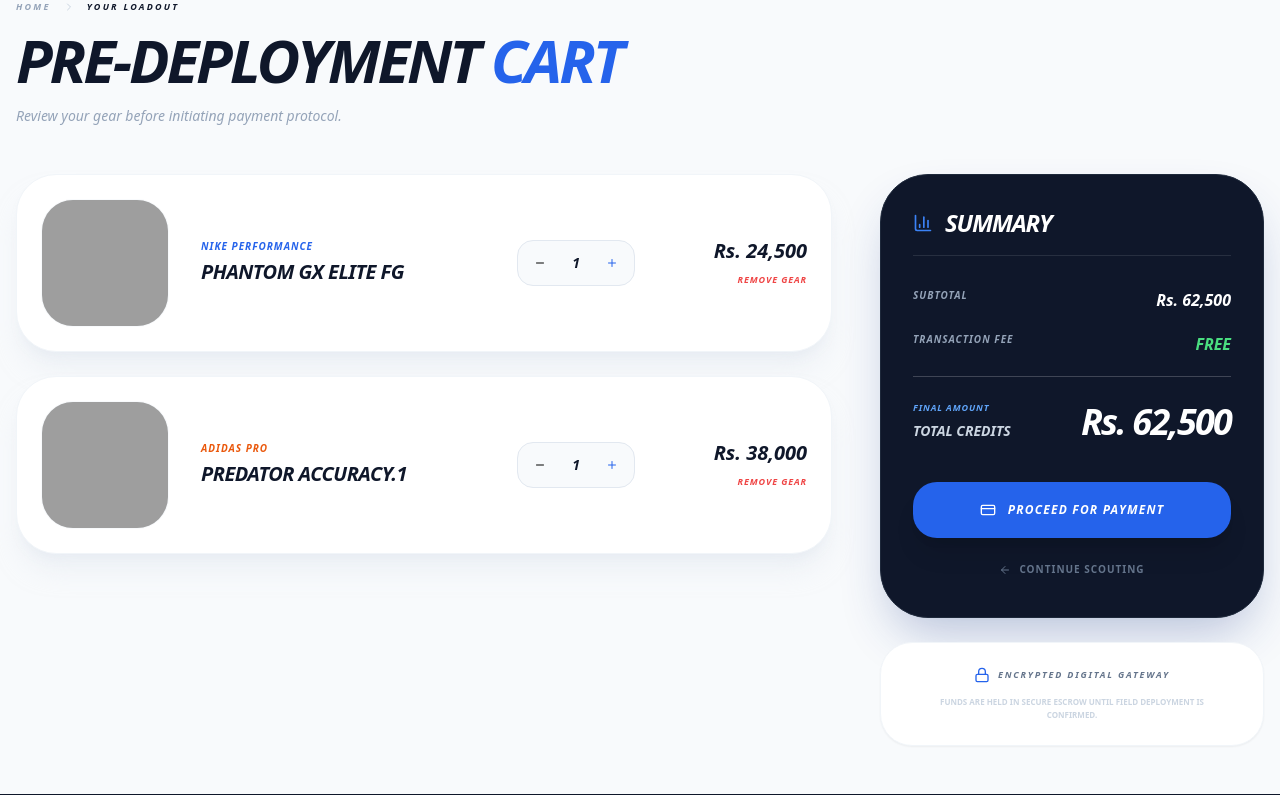
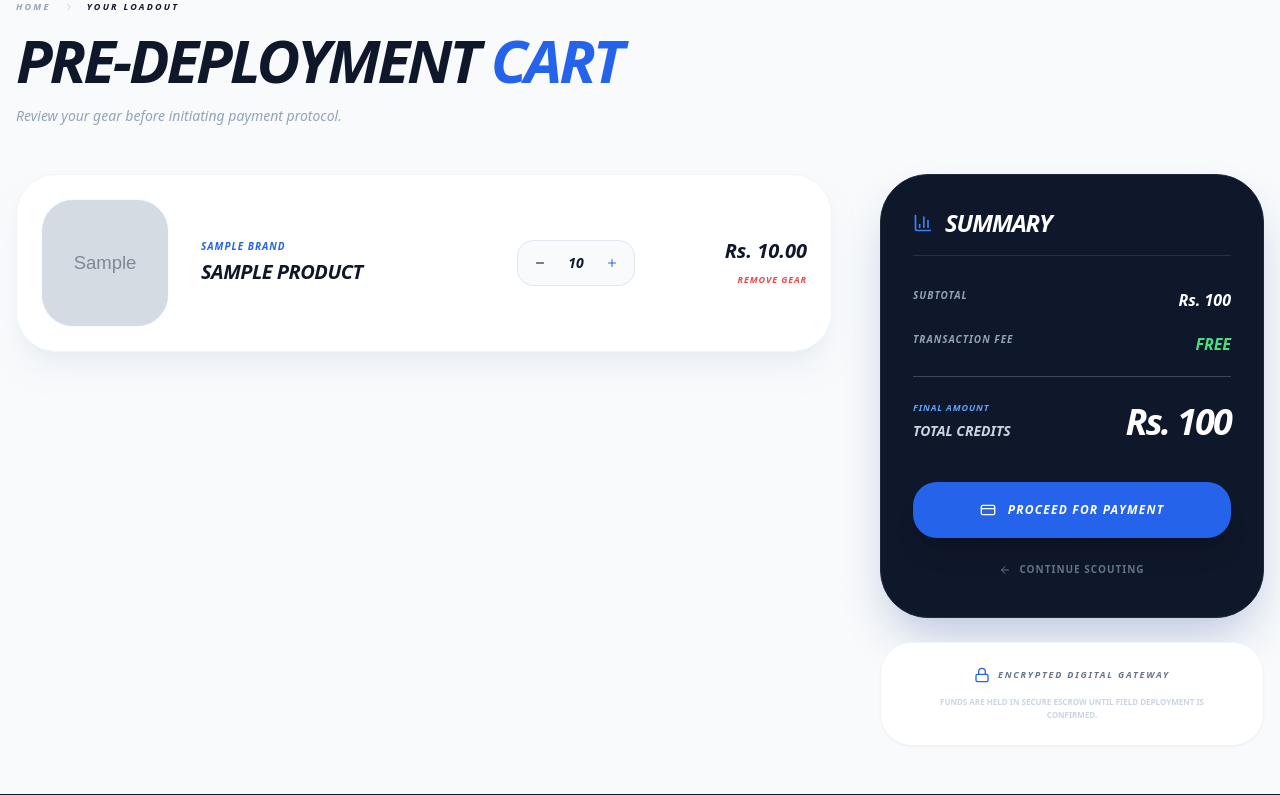
Before and after one commit to bipinjlimbu/ApexStriker---E-Commerce-Project-5th-Semester, a Django app: page /cart/ in a window 1280 px wide. Shown: the part 145-940 px from the top of the page. Run offline with Django 5.2, Linux system fonts and the light colour scheme; a user stored in the database is signed in; tables that the repository leaves empty hold one stand-in row (values such as "Sample post"); grey boxes marked "Sample" are stand-in pictures; grey boxes are pictures that could not be loaded.

Commit message:
Cart Page Updated

```diff
--- a/as_app/templates/main/cart_page.html
+++ b/as_app/templates/main/cart_page.html
@@ -36,61 +36,48 @@
 
                 <div class="lg:col-span-2 space-y-6">
 
-                    <div class="cart-item bg-white p-6 rounded-[2.5rem] border border-slate-100 shadow-xl shadow-slate-200/50 flex flex-col md:flex-row items-center gap-8 group transition-all" data-price="24500">
+                    {% for item in cart %}
+                    <div class="cart-item bg-white p-6 rounded-[2.5rem] border border-slate-100 shadow-xl shadow-slate-200/50 flex flex-col md:flex-row items-center gap-8 group transition-all"
+                         data-price="{{ item.product.price }}">
+
                         <div class="w-32 h-32 bg-slate-100 rounded-[2rem] overflow-hidden flex-shrink-0 border border-slate-50">
-                            <img src="https://images.unsplash.com/photo-1542291026-7eec264c27ff?q=80&w=2070&auto=format&fit=crop" class="w-full h-full object-cover group-hover:scale-110 transition-transform duration-700">
+                            <img src="{{ item.product.get_primary.image.url }}" class="w-full h-full object-cover group-hover:scale-110 transition-transform duration-700">
                         </div>
 
                         <div class="flex-grow text-center md:text-left">
-                            <p class="text-[10px] text-blue-600 font-black uppercase tracking-widest italic mb-1">Nike Performance</p>
-                            <h3 class="text-xl font-black text-slate-900 uppercase italic tracking-tight">Phantom GX Elite FG</h3>
+                            <p class="text-[10px] text-blue-600 font-black uppercase tracking-widest italic mb-1">{{ item.product.brand.name }}</p>
+                            <h3 class="text-xl font-black text-slate-900 uppercase italic tracking-tight">{{ item.product.name }}</h3>
                         </div>
 
                         <div class="flex items-center bg-slate-50 border border-slate-200 rounded-2xl p-1.5 h-max">
-                            <button onclick="updateQty(this, -1)" class="w-8 h-8 flex items-center justify-center hover:bg-white rounded-lg transition-all active:scale-90">
+                            <button type="button" onclick="updateQty(this, -1)" class="w-8 h-8 flex items-center justify-center hover:bg-white rounded-lg transition-all active:scale-90">
                                 <i data-lucide="minus" class="w-3 h-3"></i>
                             </button>
-                            <input type="number" value="1" class="qty-input w-10 text-center bg-transparent border-none font-black text-slate-900 italic text-sm" readonly>
-                            <button onclick="updateQty(this, 1)" class="w-8 h-8 flex items-center justify-center hover:bg-white rounded-lg transition-all text-blue-600 active:scale-90">
+                            <input type="number" name="quantity_{{ item.id }}" value="{{ item.quantity }}" class="qty-input w-10 text-center bg-transparent border-none font-black text-slate-900 italic text-sm" readonly>
+                            <button type="button" onclick="updateQty(this, 1)" class="w-8 h-8 flex items-center justify-center hover:bg-white rounded-lg transition-all text-blue-600 active:scale-90">
                                 <i data-lucide="plus" class="w-3 h-3"></i>
                             </button>
                         </div>
 
                         <div class="text-right min-w-[140px]">
-                            <p class="text-xl font-black text-slate-900 italic item-total">Rs. 24,500</p>
-                            <button class="text-[9px] font-black text-red-500 uppercase tracking-widest italic hover:text-red-700 mt-2 transition-colors">Remove Gear</button>
+                            <p class="text-xl font-black text-slate-900 italic item-total">Rs. {{ item.product.price }}</p>
+                            <a href="/cart/remove/{{ item.id }}/" class="inline-block text-[9px] font-black text-red-500 uppercase tracking-widest italic hover:text-red-700 mt-2 transition-colors">
+                                Remove Gear
+                            </a>
                         </div>
                     </div>
-
-                    <div class="cart-item bg-white p-6 rounded-[2.5rem] border border-slate-100 shadow-xl shadow-slate-200/50 flex flex-col md:flex-row items-center gap-8 group transition-all" data-price="38000">
-                        <div class="w-32 h-32 bg-slate-100 rounded-[2rem] overflow-hidden flex-shrink-0 border border-slate-50">
-                            <img src="https://images.unsplash.com/photo-1511886929837-354d827aae26?q=80&w=1964&auto=format&fit=crop" class="w-full h-full object-cover group-hover:scale-110 transition-transform duration-700">
+                    {% empty %}
+                    <div class="bg-white p-12 rounded-[3rem] border border-slate-100 shadow-sm text-center">
+                        <i data-lucide="shopping-cart" class="w-12 h-12 text-slate-200 mx-auto mb-4"></i>
+                        <p class="text-slate-400 italic font-medium uppercase tracking-widest text-xs">Your armory is empty.</p>
                     </div>
-
-                        <div class="flex-grow text-center md:text-left">
-                            <p class="text-[10px] text-orange-600 font-black uppercase tracking-widest italic mb-1">Adidas Pro</p>
-                            <h3 class="text-xl font-black text-slate-900 uppercase italic tracking-tight">Predator Accuracy.1</h3>
-                        </div>
-
-                        <div class="flex items-center bg-slate-50 border border-slate-200 rounded-2xl p-1.5 h-max">
-                            <button onclick="updateQty(this, -1)" class="w-8 h-8 flex items-center justify-center hover:bg-white rounded-lg transition-all active:scale-90">
-                                <i data-lucide="minus" class="w-3 h-3"></i>
-                            </button>
-                            <input type="number" value="1" class="qty-input w-10 text-center bg-transparent border-none font-black text-slate-900 italic text-sm" readonly>
-                            <button onclick="updateQty(this, 1)" class="w-8 h-8 flex items-center justify-center hover:bg-white rounded-lg transition-all text-blue-600 active:scale-90">
-                                <i data-lucide="plus" class="w-3 h-3"></i>
-                            </button>
-                        </div>
-
-                        <div class="text-right min-w-[140px]">
-                            <p class="text-xl font-black text-slate-900 italic item-total">Rs. 38,000</p>
-                            <button class="text-[9px] font-black text-red-500 uppercase tracking-widest italic hover:text-red-700 mt-2 transition-colors">Remove Gear</button>
-                        </div>
-                    </div>
+                    {% endfor %}
 
                 </div>
 
                 <div class="lg:sticky lg:top-8">
+                    <form action="/esewa/initiate/" method="POST">
+                        {% csrf_token %}
                         <div class="bg-slate-900 p-8 rounded-[3rem] text-white shadow-2xl shadow-blue-900/30 border border-slate-800">
                             <h2 class="text-2xl font-black uppercase italic tracking-tighter mb-8 pb-4 border-b border-white/10 flex items-center gap-3">
                                 <i data-lucide="bar-chart-3" class="w-5 h-5 text-blue-500"></i>
@@ -112,21 +99,25 @@
                                         <span class="text-[9px] font-black uppercase tracking-widest italic text-blue-400 block mb-1">Final Amount</span>
                                         <span class="text-sm font-black uppercase italic text-slate-300">Total Credits</span>
                                     </div>
+                                    <input type="hidden" name="total_amount" id="hidden-total">
                                     <span class="text-4xl font-black italic tracking-tighter text-white" id="summary-total">Rs. 0</span>
                                 </div>
                             </div>
 
                             <div class="space-y-4">
+                                {% if cart %}
                                 <button type="submit" class="w-full bg-blue-600 text-white font-black py-5 rounded-[1.5rem] hover:bg-blue-500 transition-all flex items-center justify-center gap-3 uppercase italic tracking-widest text-xs shadow-xl active:scale-95 group">
                                     <i data-lucide="credit-card" class="w-4 h-4 transition-transform group-hover:scale-110"></i>
                                     Proceed for Payment
                                 </button>
+                                {% endif %}
 
                                 <a href="/marketplace/" class="w-full flex items-center justify-center py-2 text-[10px] font-black text-slate-500 uppercase tracking-widest hover:text-white transition-colors group">
                                     <i data-lucide="arrow-left" class="w-3 h-3 mr-2 transition-transform group-hover:-translate-x-1"></i> Continue Scouting
                                 </a>
                             </div>
                         </div>
+                    </form>
 
                     <div class="mt-6 flex flex-col items-center gap-3 p-6 bg-white rounded-[2rem] border border-slate-100 shadow-sm">
                         <div class="flex items-center gap-2 text-slate-500">
@@ -152,7 +143,7 @@
         function updateQty(btn, change) {
             const itemContainer = btn.closest('.cart-item');
             const input = itemContainer.querySelector('.qty-input');
-            const pricePerItem = parseInt(itemContainer.getAttribute('data-price'));
+            const pricePerItem = parseFloat(itemContainer.getAttribute('data-price'));
             const itemTotalDisplay = itemContainer.querySelector('.item-total');
 
             let currentQty = parseInt(input.value);
@@ -161,6 +152,7 @@
             if (newQty < 1) return;
             input.value = newQty;
 
+            // Individual line item calculation
             const newItemTotal = newQty * pricePerItem;
             itemTotalDisplay.innerText = `Rs. ${newItemTotal.toLocaleString()}`;
 
@@ -173,17 +165,18 @@
 
             allItems.forEach(item => {
                 const qty = parseInt(item.querySelector('.qty-input').value);
-                const price = parseInt(item.getAttribute('data-price'));
+                const price = parseFloat(item.getAttribute('data-price'));
                 grandTotal += (qty * price);
             });
 
             const formattedTotal = `Rs. ${grandTotal.toLocaleString()}`;
             document.getElementById('summary-subtotal').innerText = formattedTotal;
             document.getElementById('summary-total').innerText = formattedTotal;
+            document.getElementById('hidden-total').value = grandTotal;
         }
 
         // Initialize math on page load
-        calculateGlobalTotal();
+        document.addEventListener('DOMContentLoaded', calculateGlobalTotal);
     </script>
 </body>
 </html>
--- a/static/css/styles.css
+++ b/static/css/styles.css
@@ -416,7 +416,7 @@ Ensure the default browser behavior of the `hidden` attribute.
   display: none;
 }
 
-.-translate-y-1\/2, .translate-x-20, .translate-y-\[-10px\], .translate-x-1\/2, .-translate-x-full, .rotate-3, .skew-x-12, .transform, .active\:scale-95, .active\:scale-\[0\.98\], .active\:scale-90, .group-hover\:translate-y-0, .group-hover\:translate-x-full, .group-hover\:translate-x-1, .group-hover\:-translate-x-1, .group-hover\:rotate-90, .group-hover\:scale-110, .group-hover\:scale-125, .group-hover\:scale-105 {
+.-translate-y-1\/2, .translate-x-20, .translate-y-\[-10px\], .translate-x-1\/2, .-translate-x-full, .rotate-3, .skew-x-12, .transform, .active\:scale-95, .active\:scale-90, .active\:scale-\[0\.98\], .group-hover\:translate-y-0, .group-hover\:-translate-x-1, .group-hover\:translate-x-full, .group-hover\:translate-x-1, .group-hover\:rotate-90, .group-hover\:scale-110, .group-hover\:scale-125, .group-hover\:scale-105 {
   --tw-translate-x: 0;
   --tw-translate-y: 0;
   --tw-rotate: 0;
@@ -1471,6 +1429,15 @@ Ensure the default browser behavior of the `hidden` attribute.
   border-color: transparent;
 }
 
+.border-slate-50 {
+  --tw-border-opacity: 1;
+  border-color: rgb(248 250 252 / var(--tw-border-opacity));
+}
+
+.border-white\/20 {
+  border-color: rgb(255 255 255 / 0.2);
+}
+
 .border-white {
   --tw-border-opacity: 1;
   border-color: rgb(255 255 255 / var(--tw-border-opacity));
@@ -1525,11 +1488,6 @@ Ensure the default browser behavior of the `hidden` attribute.
   border-color: rgb(255 228 230 / var(--tw-border-opacity));
 }
 
-.border-slate-50 {
-  --tw-border-opacity: 1;
-  border-color: rgb(248 250 252 / var(--tw-border-opacity));
-}
-
 .border-blue-400\/20 {
   border-color: rgb(96 165 250 / 0.2);
 }
@@ -1631,6 +1589,10 @@ Ensure the default browser behavior of the `hidden` attribute.
   background-color: rgb(37 99 235 / 0.1);
 }
 
+.bg-transparent {
+  background-color: transparent;
+}
+
 .bg-slate-200 {
   --tw-bg-opacity: 1;
   background-color: rgb(226 232 240 / var(--tw-bg-opacity));
@@ -1693,10 +1655,6 @@ Ensure the default browser behavior of the `hidden` attribute.
 .bg-rose-600 {
   --tw-bg-opacity: 1;
   background-color: rgb(225 29 72 / var(--tw-bg-opacity));
-}
-
-.bg-transparent {
-  background-color: transparent;
 }
 
 .bg-slate-300 {
@@ -2404,16 +2367,6 @@ Ensure the default browser behavior of the `hidden` attribute.
 .text-emerald-600 {
   --tw-text-opacity: 1;
   color: rgb(5 150 105 / var(--tw-text-opacity));
-}
-
-.text-orange-600 {
-  --tw-text-opacity: 1;
-  color: rgb(234 88 12 / var(--tw-text-opacity));
-}
-
-.text-green-400 {
-  --tw-text-opacity: 1;
-  color: rgb(74 222 128 / var(--tw-text-opacity));
 }
 
 .opacity-0 {
```
Also changed, not shown: other parts of static/css/styles.css (+103 -164 lines). Lines whose indentation alone changed are shown as unchanged.
